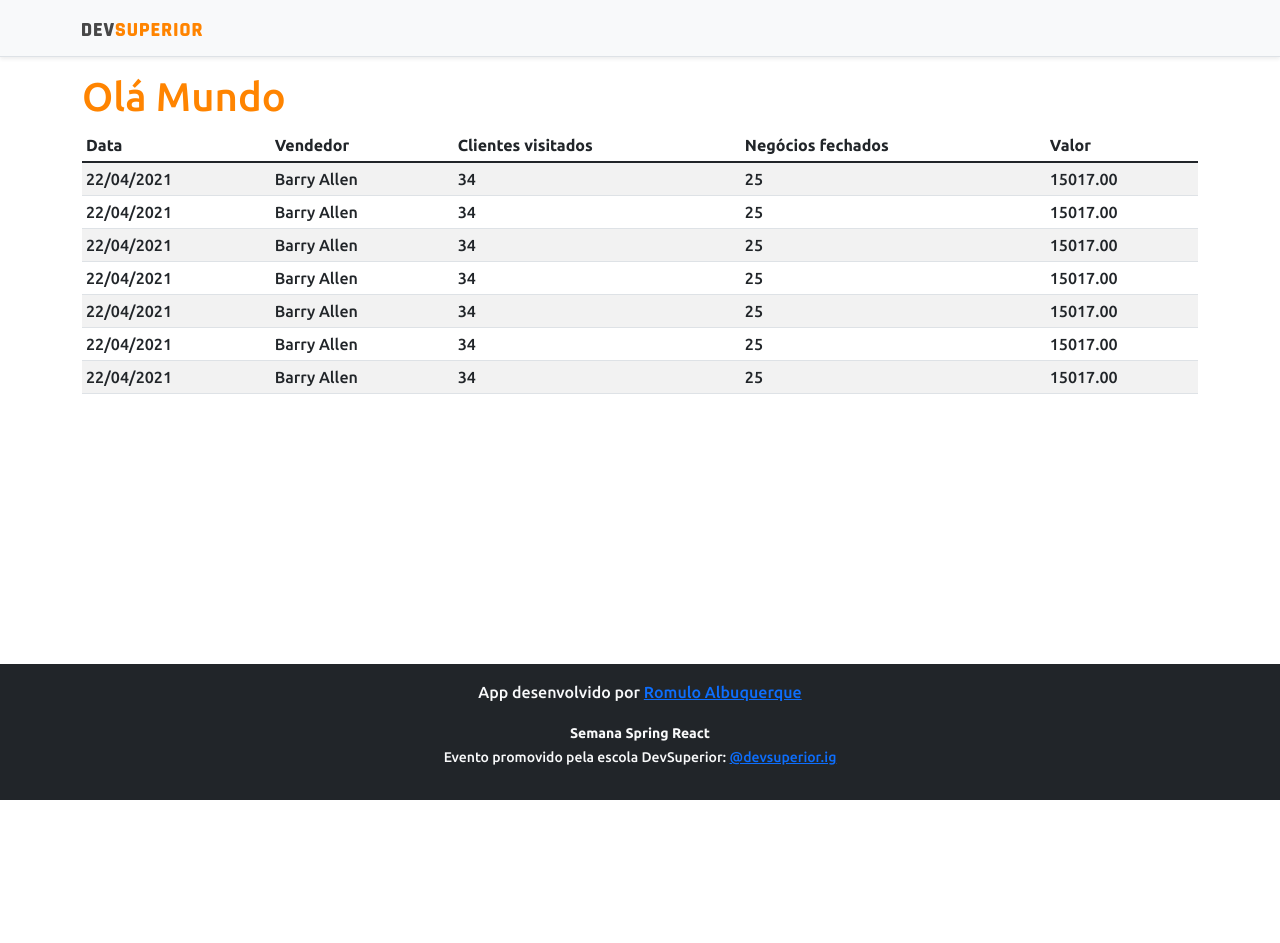
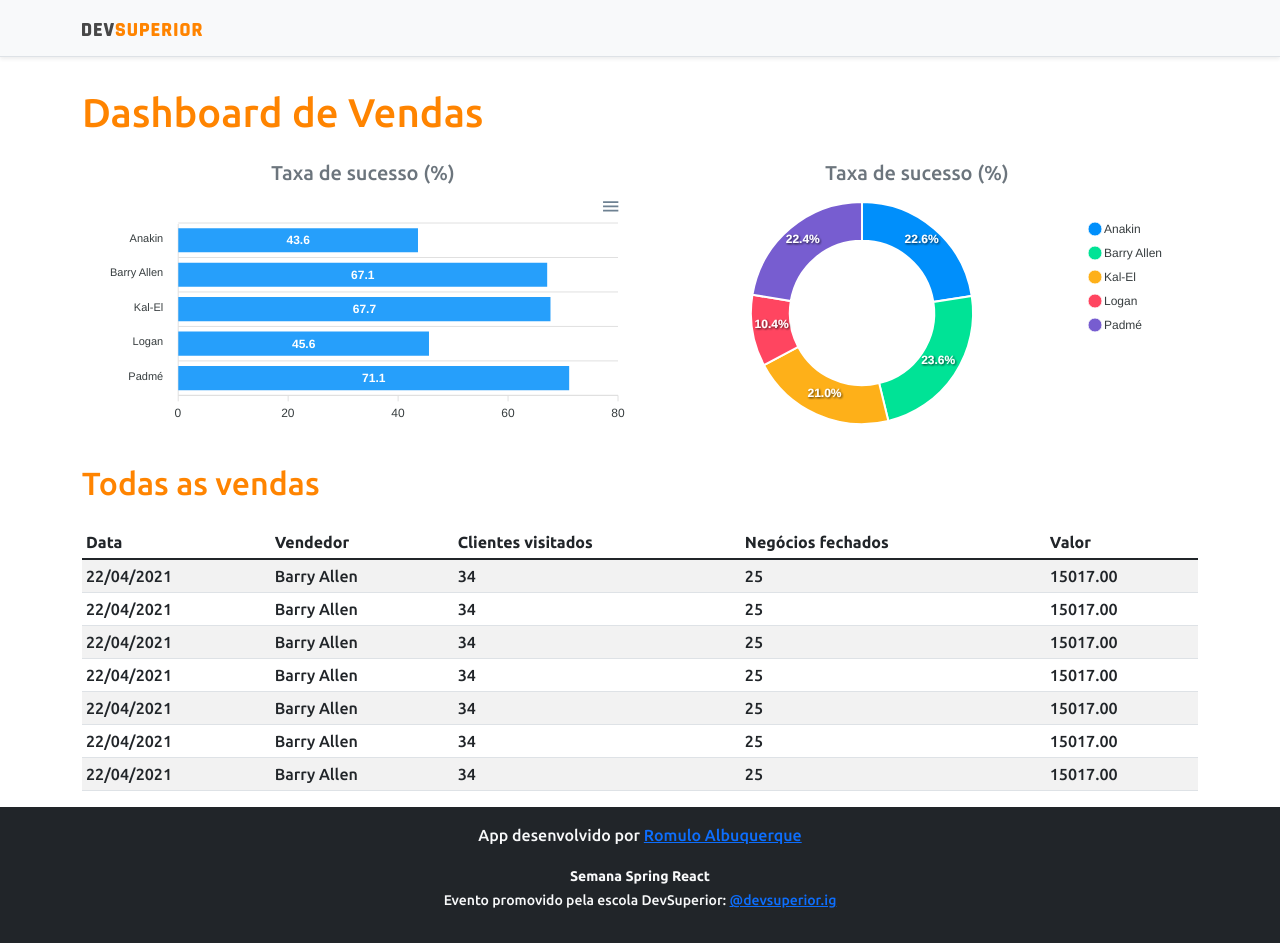
Before and after one commit to RomuloAlbuquerque/projeto-sds3, a React (Create React App) app in the folder frontend/: page / in a window 1280 px wide. Before the commit the page ends 800 px from the top, so only its background shows below. Built offline with nearby package versions, Linux system fonts and the light colour scheme.

Commit message:
Static charts

```diff
--- a/frontend/package.json
+++ b/frontend/package.json
@@ -10,7 +10,9 @@
     "@types/node": "^12.0.0",
     "@types/react": "^17.0.0",
     "@types/react-dom": "^17.0.0",
+    "apexcharts": "^3.28.1",
     "react": "^17.0.2",
+    "react-apexcharts": "^1.3.9",
     "react-dom": "^17.0.2",
     "react-scripts": "4.0.3",
     "typescript": "^4.1.2",
--- a/frontend/src/App.tsx
+++ b/frontend/src/App.tsx
@@ -1,13 +1,31 @@
 import DataTable from "components/DataTable";
 import Footer from "components/Footer";
 import NavBar from "components/NavBar";
+import BarChart from "components/BarChart";
+import DonutChart from "components/DonutChart";
 
 function App() {
   return (
     <>
       <NavBar />
       <div className="container">
-        <h1 className="text-primary">Olá Mundo</h1>
+        <h1 className="text-primary py-3">Dashboard de Vendas</h1>
+
+        <div className="row px-3">
+          <div className="col-sm-6">
+            <h5 className="text-center text-secondary">Taxa de sucesso (%)</h5>
+            <BarChart />
+          </div>
+
+          <div className="col-sm-6">
+            <h5 className="text-center text-secondary">Taxa de sucesso (%)</h5>
+            <DonutChart />
+          </div>
+        </div>
+
+        <div className="py-3">
+          <h2 className="text-primary">Todas as vendas</h2>
+        </div>
 
         <DataTable />
       </div>
--- /dev/null
+++ b/frontend/src/components/BarChart/index.tsx
@@ -0,0 +1,36 @@
+import Chart from 'react-apexcharts'
+
+const BarChart = () => {
+
+    const options = {
+        plotOptions: {
+            bar: {
+                horizontal: true,
+            }
+        },
+    };
+
+    const mockData = {
+        labels: {
+            categories: ['Anakin', 'Barry Allen', 'Kal-El', 'Logan', 'Padmé']
+        },
+        series: [
+            {
+                name: "% Sucesso",
+                data: [43.6, 67.1, 67.7, 45.6, 71.1]
+            }
+        ]
+    };
+
+
+    return (
+       <Chart
+        options={{ ...options, xaxis: mockData.labels}}
+        series = {mockData.series}
+        type="bar"
+        height="240"
+       />
+    );
+}
+
+export default BarChart;
--- /dev/null
+++ b/frontend/src/components/DonutChart/index.tsx
@@ -0,0 +1,29 @@
+import Chart from 'react-apexcharts'
+
+const DonutChart = () => {
+
+    const mockData = {
+        series: [477138, 499928, 444867, 220426, 473088],
+        labels: ['Anakin', 'Barry Allen', 'Kal-El', 'Logan', 'Padmé']
+    };
+
+    const options = {
+        legend: {
+            show: true
+        }
+    };
+
+
+
+
+return (
+    <Chart
+        options={{ ...options, labels: mockData.labels }}
+        series={mockData.series}
+        type="donut"
+        height="240"
+    />
+);
+}
+
+export default DonutChart;
```
Also changed, not shown: 1 other file (tests, documents, lock files or other folders).
